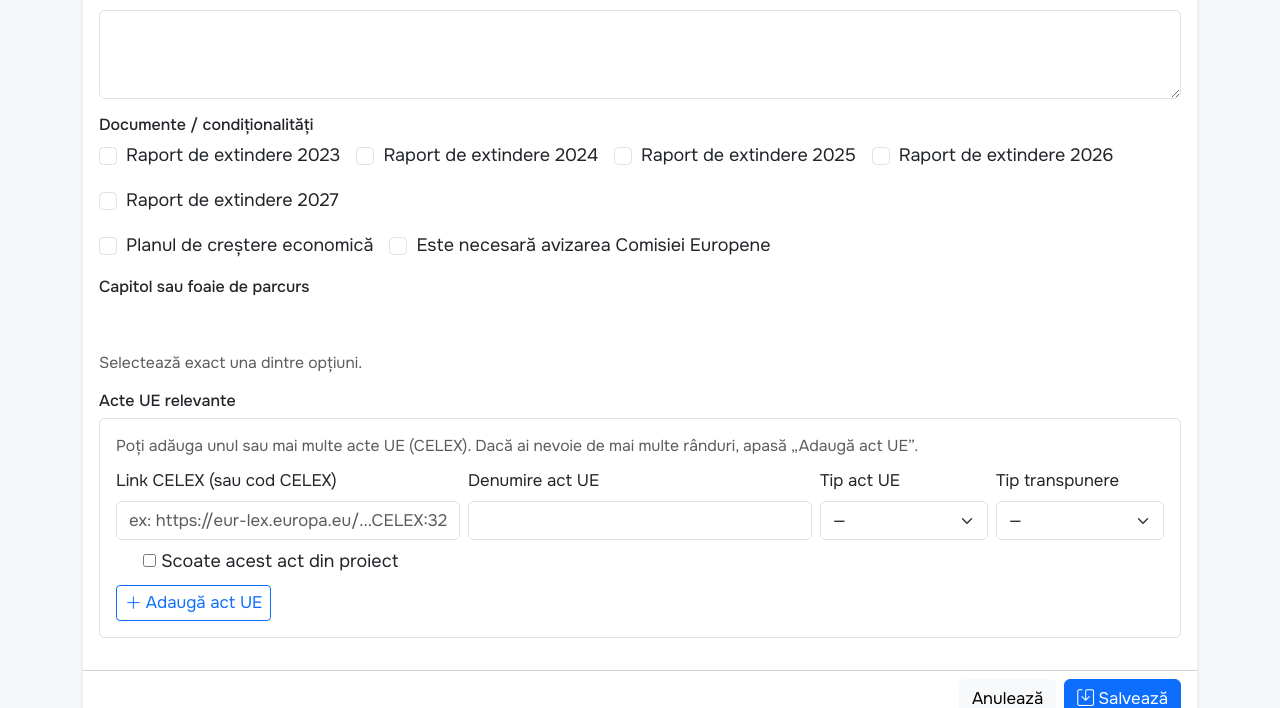
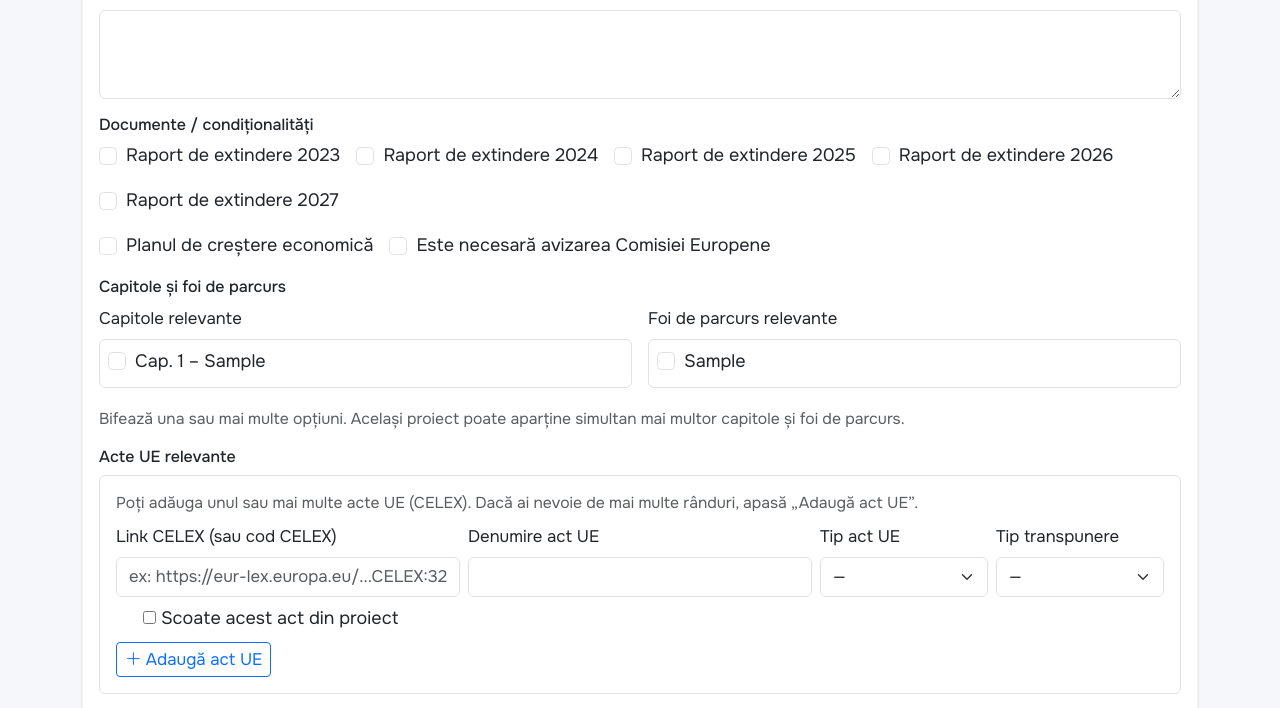
Before and after one commit to spatarum/cie-platforma, a Django app: page /administrare/pna/nou/ in a window 1280 px wide. Shown: the part 2314-3022 px from the top of the page. Run offline with Django 4.2, Linux system fonts and the light colour scheme; a user stored in the database is signed in; data comes from the database, SQL or seed files in the repository; tables that the repository leaves empty hold one stand-in row (values such as "Sample post").

Commit message:
Add files via upload

```diff
--- a/templates/portal/admin_expert_dashboard.html
+++ b/templates/portal/admin_expert_dashboard.html
@@ -163,7 +163,7 @@
               <td>
                 <div class="fw-semibold"><a href="{% url 'admin_pna_detail' r.p.pk %}">{{ r.p.titlu }}</a></div>
                 <div class="text-muted small">
-                  {% if r.p.criterion %}{{ r.p.criterion.cod }}{% elif r.p.chapter %}Cap. {{ r.p.chapter.numar }}{% endif %}
+                  {{ r.p.atasare_label }}
                 </div>
               </td>
               <td class="text-nowrap">{% if r.p.termen_aprobare_parlament %}{{ r.p.termen_aprobare_parlament|luna_an }}{% else %}<span class="text-muted">—</span>{% endif %}</td>
--- a/templates/portal/admin_pna_form.html
+++ b/templates/portal/admin_pna_form.html
@@ -246,17 +246,33 @@
       </div>
     </div>
 
-    <h2 class="h6">Capitol sau foaie de parcurs</h2>
+    <h2 class="h6">Capitole și foi de parcurs</h2>
     <div class="row g-3 mb-3">
       <div class="col-12 col-md-6">
-        <label class="form-label">{{ form.chapter.label }}</label>{{ form.chapter }}
-        {% if form.chapter.errors %}<div class="text-danger small">{{ form.chapter.errors }}</div>{% endif %}
+        <label class="form-label">{{ form.chapters.label }}</label>
+        <div class="border rounded p-2" style="max-height: 320px; overflow: auto;">
+          {% for cb in form.chapters %}
+            <div class="form-check mb-1">
+              {{ cb.tag }}
+              <label class="form-check-label" for="{{ cb.id_for_label }}">{{ cb.choice_label }}</label>
+            </div>
+          {% endfor %}
+        </div>
+        {% if form.chapters.errors %}<div class="text-danger small">{{ form.chapters.errors }}</div>{% endif %}
       </div>
       <div class="col-12 col-md-6">
-        <label class="form-label">{{ form.criterion.label }}</label>{{ form.criterion }}
-        {% if form.criterion.errors %}<div class="text-danger small">{{ form.criterion.errors }}</div>{% endif %}
+        <label class="form-label">{{ form.criteria.label }}</label>
+        <div class="border rounded p-2" style="max-height: 320px; overflow: auto;">
+          {% for cb in form.criteria %}
+            <div class="form-check mb-1">
+              {{ cb.tag }}
+              <label class="form-check-label" for="{{ cb.id_for_label }}">{{ cb.choice_label }}</label>
+            </div>
+          {% endfor %}
+        </div>
+        {% if form.criteria.errors %}<div class="text-danger small">{{ form.criteria.errors }}</div>{% endif %}
       </div>
-      <div class="col-12"><div class="form-text">Selectează exact una dintre opțiuni.</div></div>
+      <div class="col-12"><div class="form-text">Bifează una sau mai multe opțiuni. Același proiect poate aparține simultan mai multor capitole și foi de parcurs.</div></div>
     </div>
 
     <h2 class="h6">Acte UE relevante</h2>
```
Also changed, not shown: README.md.
